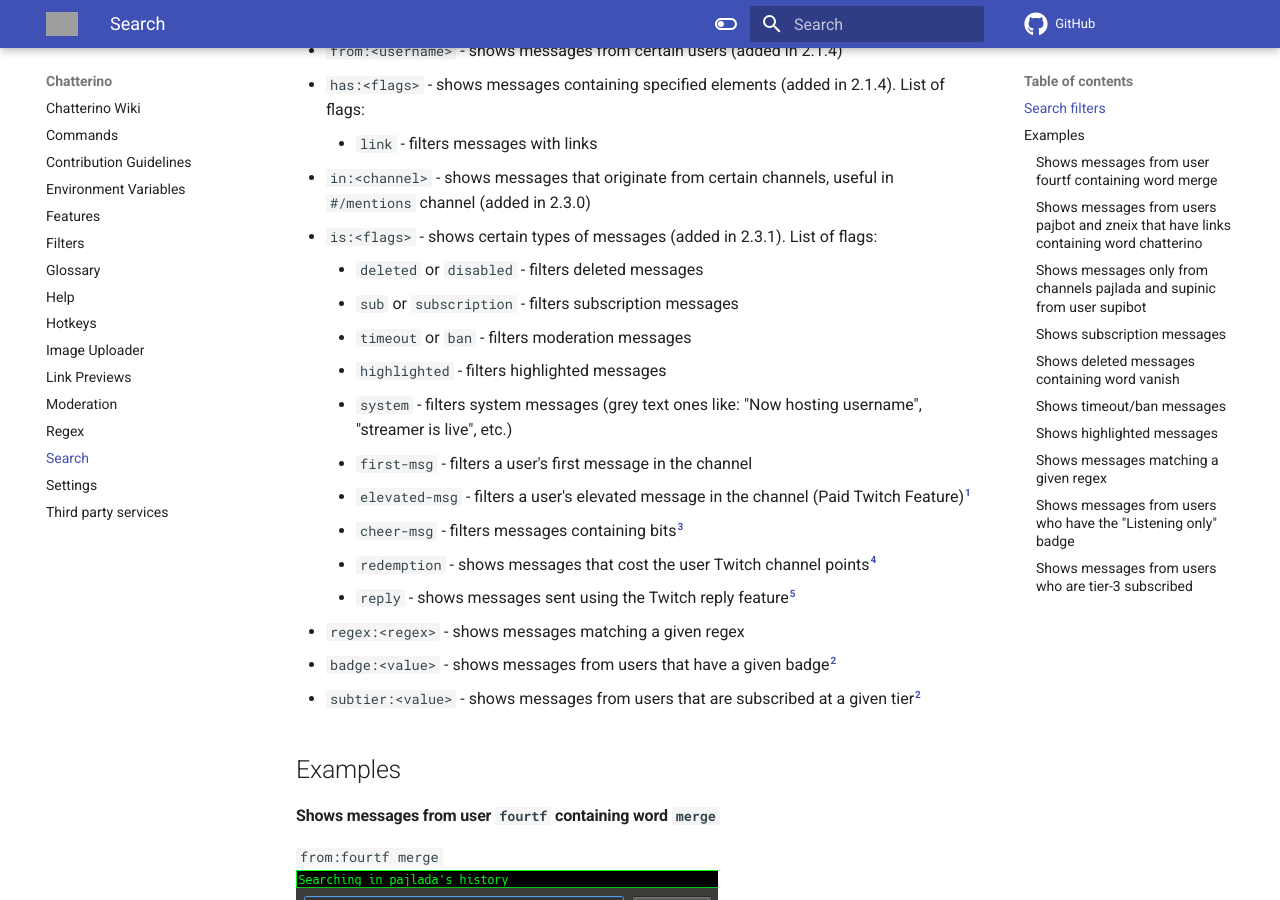
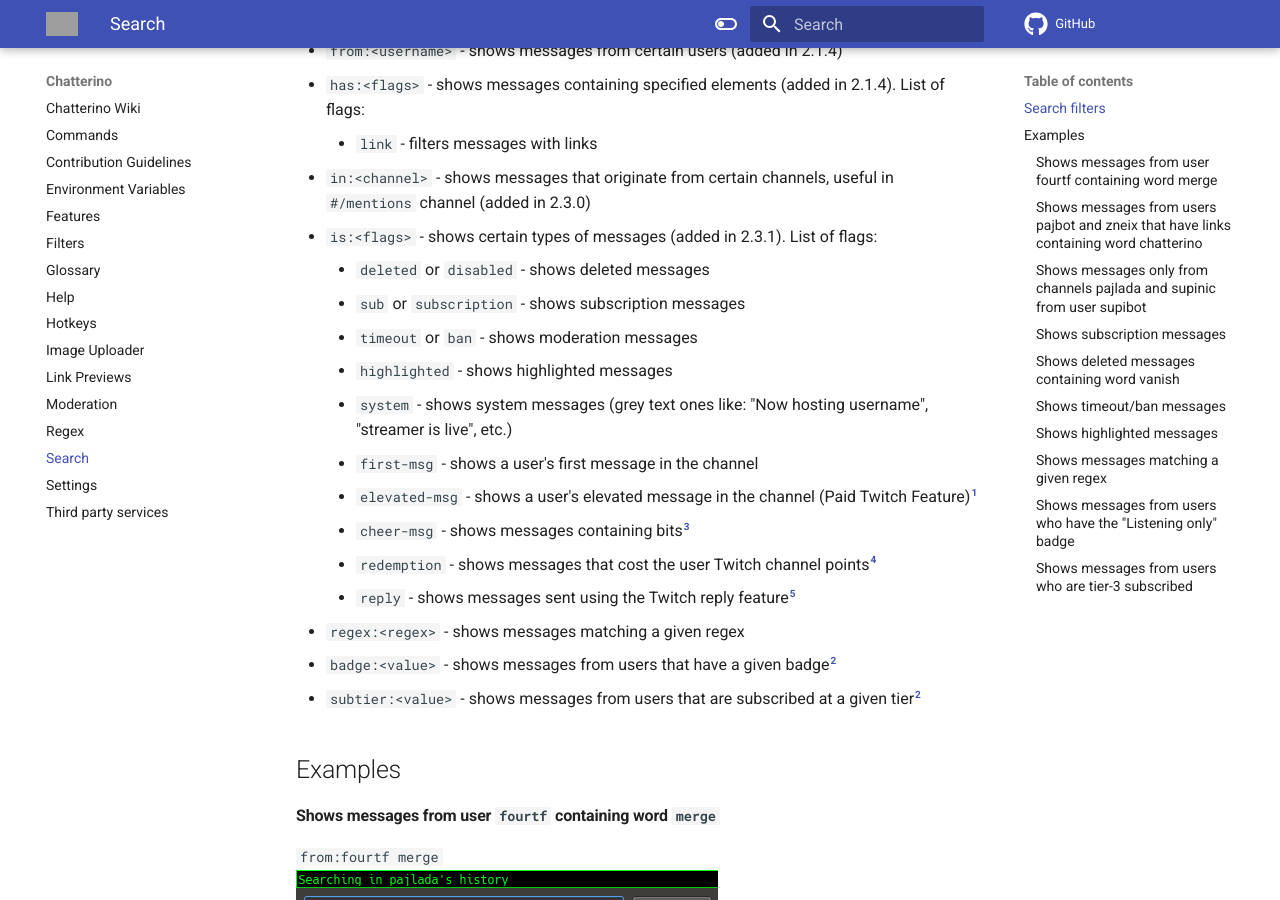
Before and after one commit to Chatterino/wiki, an MkDocs documentation site: the page built from docs/Search.md, in a window 1280 px wide and 900 px high, scrolled down 402 px. Built offline with MkDocs 1.6.1 and Material for MkDocs 9.7.7, drawn with Linux system fonts in a browser that asks for light colours; comment, search, counter and statistics services are not loaded; grey boxes are pictures that could not be loaded.

Commit message:
Update search docs to prevent confusion to what they actually do (#247)
Co-authored-by: Rasmus Karlsson <rasmus.karlsson@pajlada.com>

```diff
--- a/docs/Search.md
+++ b/docs/Search.md
@@ -13,14 +13,14 @@
     - `link` - filters messages with links
 - `in:<channel>` - shows messages that originate from certain channels, useful in `#/mentions` channel (added in 2.3.0)
 - `is:<flags>` - shows certain types of messages (added in 2.3.1). List of flags:
-    - `deleted` or `disabled` - filters deleted messages
-    - `sub` or `subscription` - filters subscription messages
-    - `timeout` or `ban` - filters moderation messages
-    - `highlighted` - filters highlighted messages
-    - `system` - filters system messages (grey text ones like: "Now hosting username", "streamer is live", etc.)
-    - `first-msg` - filters a user's first message in the channel
-    - `elevated-msg` - filters a user's elevated message in the channel (Paid Twitch Feature)[^1]
-    - `cheer-msg` - filters messages containing bits[^3]
+    - `deleted` or `disabled` - shows deleted messages
+    - `sub` or `subscription` - shows subscription messages
+    - `timeout` or `ban` - shows moderation messages
+    - `highlighted` - shows highlighted messages
+    - `system` - shows system messages (grey text ones like: "Now hosting username", "streamer is live", etc.)
+    - `first-msg` - shows a user's first message in the channel
+    - `elevated-msg` - shows a user's elevated message in the channel (Paid Twitch Feature)[^1]
+    - `cheer-msg` - shows messages containing bits[^3]
     - `redemption` - shows messages that cost the user Twitch channel points[^4]
     - `reply` - shows messages sent using the Twitch reply feature[^5]
 - `regex:<regex>` - shows messages matching a given regex
```
